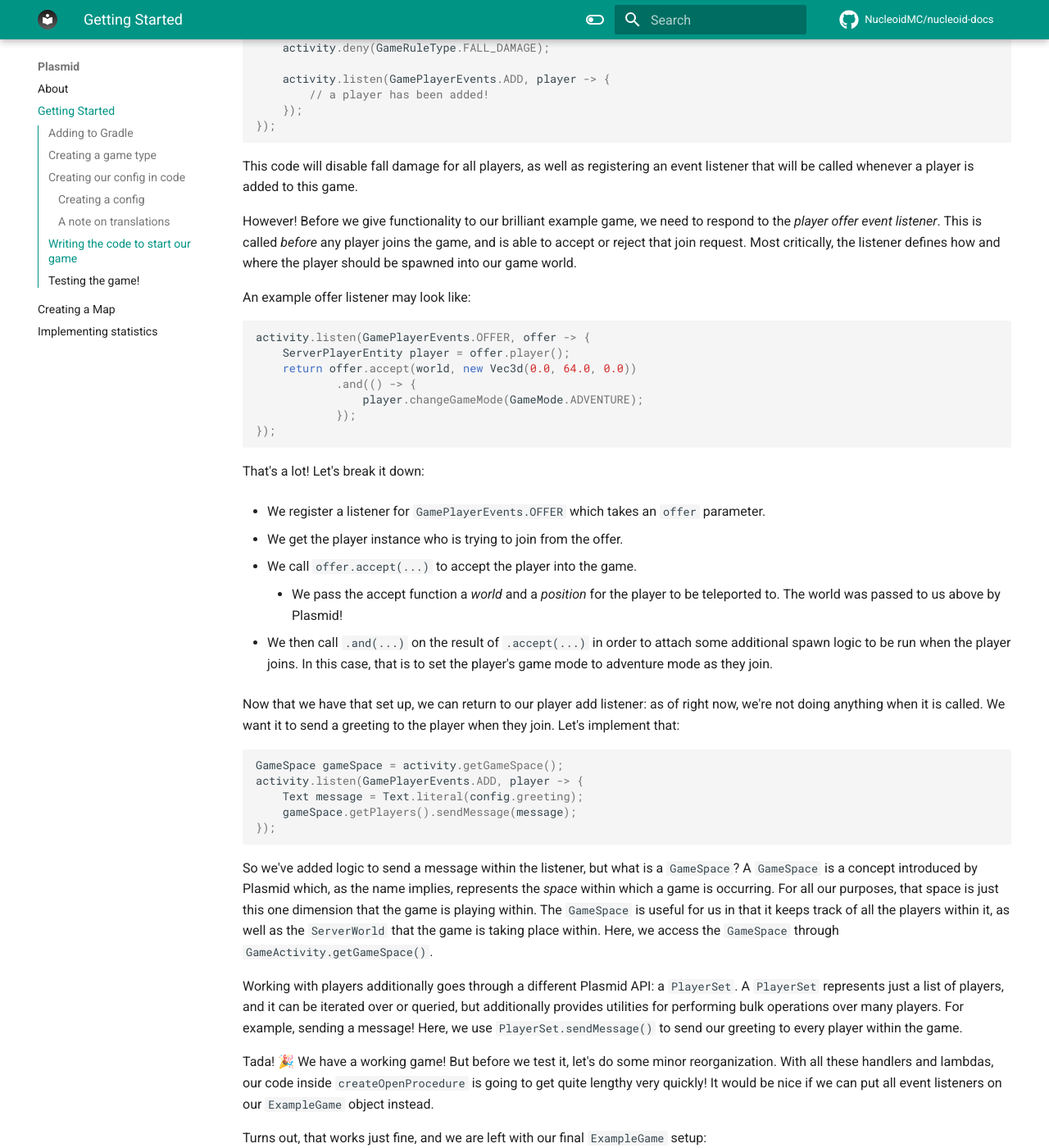
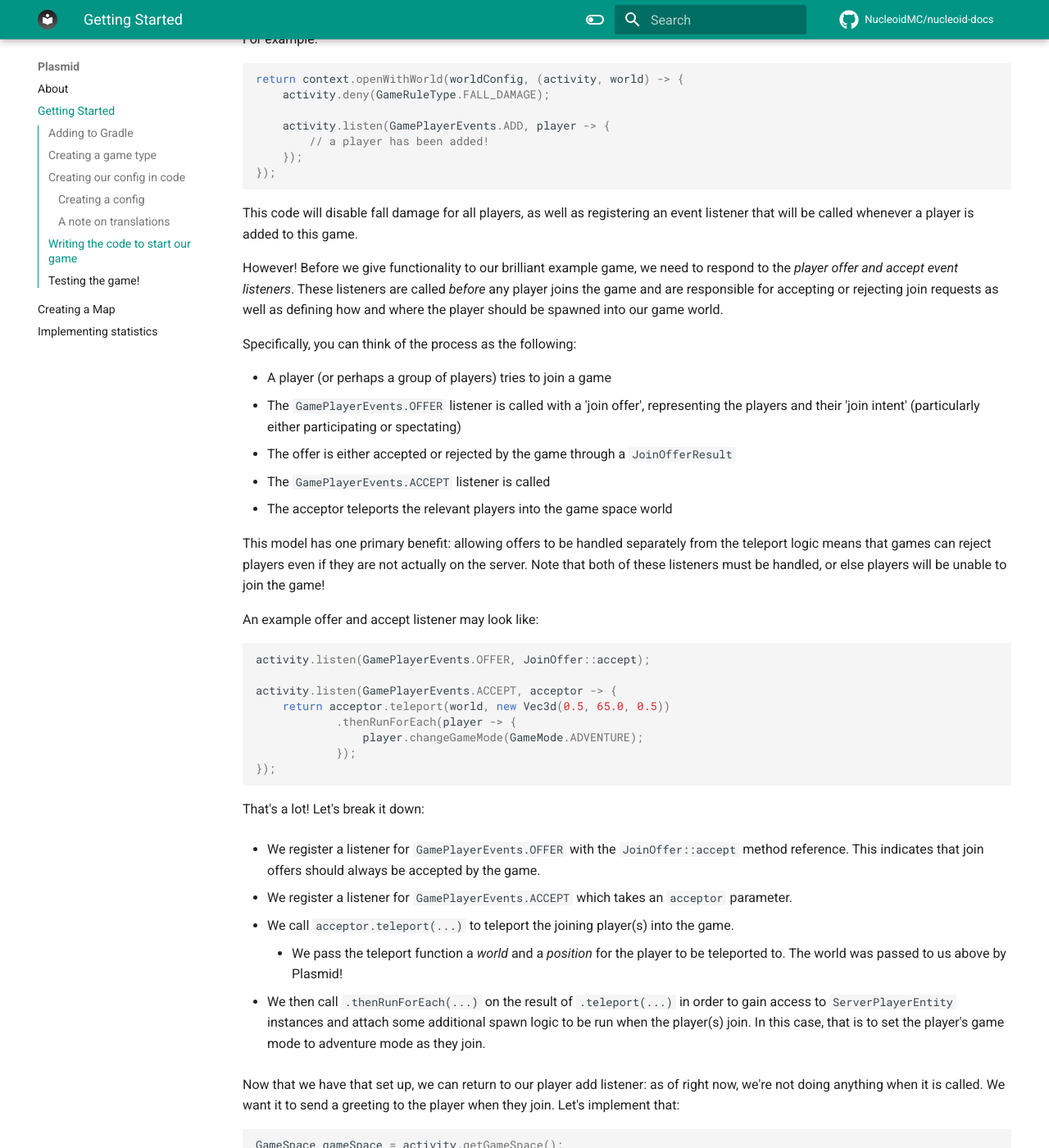
Before and after one commit to NucleoidMC/nucleoid-docs, an MkDocs documentation site: the page built from docs/plasmid/getting-started.md, in a window 1280 px wide and 1400 px high, scrolled down 5516 px. Shown: the whole window at 82% size. Built offline with MkDocs 1.6.1 and Material for MkDocs 9.7.7, drawn with Linux system fonts in a browser that asks for light colours; comment, search, counter and statistics services are not loaded; some of the changed text lies outside the part shown.

Commit message:
Update Plasmid getting started guide to Plasmid 0.6.2

````diff
--- a/docs/plasmid/getting-started.md
+++ b/docs/plasmid/getting-started.md
@@ -4,7 +4,7 @@
 Assuming you [already have a Fabric workspace set up](https://fabricmc.net/wiki/tutorial:setup), the first step to setting up Plasmid will be adding it to your gradle buildscript. You will need to add the maven repository as well as the plasmid dependency. The Plasmid version should be replaced with the latest version from [our versions page](https://nucleoid.xyz/use).
 
 !!! info
-	This tutorial is currently updated for **Plasmid 0.5.x**.
+	This tutorial is currently updated for **Plasmid 0.6.x** and **Minecraft 1.21.4**.
 
 ```groovy
 repositories {
@@ -25,7 +25,7 @@ Plasmid is designed to encourage data-driven games, and works with the concept o
 To register a `GameType`, you will need to call `GameType.register()` in your `ModInitializer` class. A call to register a `GameType` may look something like:
 ```java
 GameType.register(
-        new Identifier("plasmid_example", "example"),
+        Identifier.of("plasmid_example", "example"),
         ExampleGameConfig.CODEC,
         ExampleGame::open
 );
@@ -33,11 +33,11 @@ GameType.register(
 
 Let's break down what is going on here:
 
- - `new Identifier("plasmid_example", "example")`
+ - `Identifier.of("plasmid_example", "example")`
      - declares the unique identifier for this _game type_ that will be referenced by game config JSONs
 
  - `ExampleGameConfig.CODEC`
-     - a `Codec` that will be used to load the game configuration from a JSON file (more on this later!)
+     - a codec that will be used to load the game configuration from a JSON file (more on this later!)
 
  - `ExampleGame::open`
      - a method reference to a function that will be used to start your game when a player requests it
@@ -101,11 +101,11 @@ The end result of all this Codec work is that when we create a game config, all
 #### Creating a config
 Now that we know what data our config should hold, we can create an actual game config JSON for Plasmid to load.
 
-All game configs need to be located in your mod resources (or [datapack](https://github.com/NucleoidMC/game-configs)!) at `data/<namespace>/games/<id>.json`. For the purpose of a mod, the `namespace` should just be your mod id, and the `id` can be any unique name that will later be used to reference your game config from inside Minecraft.
+All game configs need to be located in your mod resources (or [datapack](https://github.com/NucleoidMC/game-configs)!) at `data/<namespace>/plasmid/game/<id>.json`. For the purpose of a mod, the `namespace` should just be your mod id, and the `id` can be any unique name that will later be used to reference your game config from inside Minecraft.
 
 Plasmid requires only 1 JSON field from the config, while the rest is loaded as per the config codec that you set up. There are however also some additional optional fields which may be useful to define. The only required field is the `type`, which refers to the `GameType` you created earlier in `namespace:path` format (e.g. in our case, `plasmid_example:example`).
 
-For our purposes, our game config at `data/plasmid_example/games/hello_world_example.json` will look like:
+For our purposes, our game config at `data/plasmid_example/plasmid/game/hello_world_example.json` will look like:
 ```json
 {
   "type": "plasmid_example:example",
@@ -118,17 +118,20 @@ This may look like:
 ```json5
 {
   "type": "plasmid_example:example",
+  "greeting": "Hello, World!",
+
   "name": "Hello World Example!",
   "description": ["Look at my cool game!", "It greets you when you join."],
   "icon": "minecraft:apple"
+
   // ...
 }
 ```
 
-`name` and `description` can also reference translation keys due to being [JSON Text Components](https://minecraft.wiki/w/Raw_JSON_text_format). For example, this may instead be: `"name": {"translation": "game.plasmid_example.hello_world_example"}`.
+`name` and `description` can also reference translation keys due to being [JSON Text Components](https://minecraft.wiki/w/Raw_JSON_text_format). For example, this may instead be: `"name": {"translate": "game.plasmid_example.hello_world_example"}`.
 
 #### A note on translations
-Translations are a bit non-standard in Plasmid due to it being entirely server-side! Usually translations are stored with the game client, and the server simply sends over _translation keys_ which are then turned into relevant readable text on the client-side. Here, however, we need to instead handle translations by changing the packets that get sent to players such that they are correctly translated _before_ the client even receives it. This is a lot of work! Luckily, this is handled by [Server Translations](https://github.com/arthurbambou/Server-Translations), and we do not need to worry about it!
+Translations are a bit non-standard in Plasmid due to it being entirely server-side! Usually translations are stored with the game client, and the server simply sends over _translation keys_ which are then turned into relevant readable text on the client-side. Here, however, we need to instead handle translations by changing the packets that get sent to players such that they are correctly translated _before_ the client even receives it. This is a lot of work! Luckily, this is handled by [Server Translations](https://github.com/NucleoidMC/Server-Translations), and we do not need to worry about it!
 
 All this actually means for you is that your language files need to go in the `data` folder instead of the `assets` folder (e.g. `data/<namespace>/lang/en_us.json`).
 
@@ -196,14 +199,25 @@ return context.openWithWorld(worldConfig, (activity, world) -> {
 
 This code will disable fall damage for all players, as well as registering an event listener that will be called whenever a player is added to this game.
 
-However! Before we give functionality to our brilliant example game, we need to respond to the *player offer event listener*. This is called *before* any player joins the game, and is able to accept or reject that join request. Most critically, the listener defines how and where the player should be spawned into our game world.
+However! Before we give functionality to our brilliant example game, we need to respond to the *player offer and accept event listeners*. These listeners are called *before* any player joins the game and are responsible for accepting or rejecting join requests as well as defining how and where the player should be spawned into our game world.
 
-An example offer listener may look like:
+Specifically, you can think of the process as the following:
+
+ - A player (or perhaps a group of players) tries to join a game
+ - The `GamePlayerEvents.OFFER` listener is called with a 'join offer', representing the players and their 'join intent' (particularly either participating or spectating)
+ - The offer is either accepted or rejected by the game through a `JoinOfferResult`
+ - The `GamePlayerEvents.ACCEPT` listener is called
+ - The acceptor teleports the relevant players into the game space world
+
+This model has one primary benefit: allowing offers to be handled separately from the teleport logic means that games can reject players even if they are not actually on the server. Note that both of these listeners must be handled, or else players will be unable to join the game!
+
+An example offer and accept listener may look like:
 ```java
-activity.listen(GamePlayerEvents.OFFER, offer -> {
-    ServerPlayerEntity player = offer.player();
-    return offer.accept(world, new Vec3d(0.0, 64.0, 0.0))
-            .and(() -> {
+activity.listen(GamePlayerEvents.OFFER, JoinOffer::accept);
+
+activity.listen(GamePlayerEvents.ACCEPT, acceptor -> {
+    return acceptor.teleport(world, new Vec3d(0.5, 65.0, 0.5))
+            .thenRunForEach(player -> {
                 player.changeGameMode(GameMode.ADVENTURE);
             });
 });
@@ -211,20 +225,20 @@ activity.listen(GamePlayerEvents.OFFER, offer -> {
 
 That's a lot! Let's break it down:
 
- - We register a listener for `GamePlayerEvents.OFFER` which takes an `offer` parameter.
+ - We register a listener for `GamePlayerEvents.OFFER` with the `JoinOffer::accept` method reference. This indicates that join offers should always be accepted by the game.
 
- - We get the player instance who is trying to join from the offer.
+ - We register a listener for `GamePlayerEvents.ACCEPT` which takes an `acceptor` parameter.
 
- - We call `offer.accept(...)` to accept the player into the game.
-     - We pass the accept function a *world* and a *position* for the player to be teleported to. The world was passed to us above by Plasmid!
+ - We call `acceptor.teleport(...)` to teleport the joining player(s) into the game.
+     - We pass the teleport function a *world* and a *position* for the player to be teleported to. The world was passed to us above by Plasmid!
 
- - We then call `.and(...)` on the result of `.accept(...)` in order to attach some additional spawn logic to be run when the player joins. In this case, that is to set the player's game mode to adventure mode as they join.
+ - We then call `.thenRunForEach(...)` on the result of `.teleport(...)` in order to gain access to `ServerPlayerEntity` instances and attach some additional spawn logic to be run when the player(s) join. In this case, that is to set the player's game mode to adventure mode as they join.
 
 Now that we have that set up, we can return to our player add listener: as of right now, we're not doing anything when it is called. We want it to send a greeting to the player when they join. Let's implement that:
 ```java
 GameSpace gameSpace = activity.getGameSpace();
 activity.listen(GamePlayerEvents.ADD, player -> {
-    Text message = Text.literal(config.greeting);
+    Text message = Text.literal(config.greeting());
     gameSpace.getPlayers().sendMessage(message);
 });
 ```
@@ -268,21 +282,21 @@ public final class ExampleGame {
             ExampleGame game = new ExampleGame(config, activity.getGameSpace(), world);
 
             activity.deny(GameRuleType.FALL_DAMAGE);
-            activity.listen(GamePlayerEvents.OFFER, game::onPlayerOffer);
+            activity.listen(GamePlayerEvents.OFFER, JoinOffer::accept);
+            activity.listen(GamePlayerEvents.ACCEPT, game::onAcceptPlayers);
             activity.listen(GamePlayerEvents.ADD, game::onPlayerAdd);
         });
     }
 
-    private PlayerOfferResult onPlayerOffer(PlayerOffer offer) {
-        ServerPlayerEntity player = offer.player();
-        return offer.accept(this.world, new Vec3d(0.0, 64.0, 0.0))
-                .and(() -> {
+    private JoinAcceptorResult onAcceptPlayers(JoinAcceptor acceptor) {
+        return acceptor.teleport(this.world, new Vec3d(0.5, 65.0, 0.5))
+                .thenRunForEach(player -> {
                     player.changeGameMode(GameMode.ADVENTURE);
                 });
     }
 
     private void onPlayerAdd(ServerPlayerEntity player) {
-        Text message = Text.literal(this.config.greeting);
+        Text message = Text.literal(this.config.greeting());
         this.gameSpace.getPlayers().sendMessage(message);
     }
 }
````
Also changed, not shown: other parts of docs/plasmid/getting-started.md (+5 -5 lines), docs/plasmid/index.md (+1 -1 lines).
